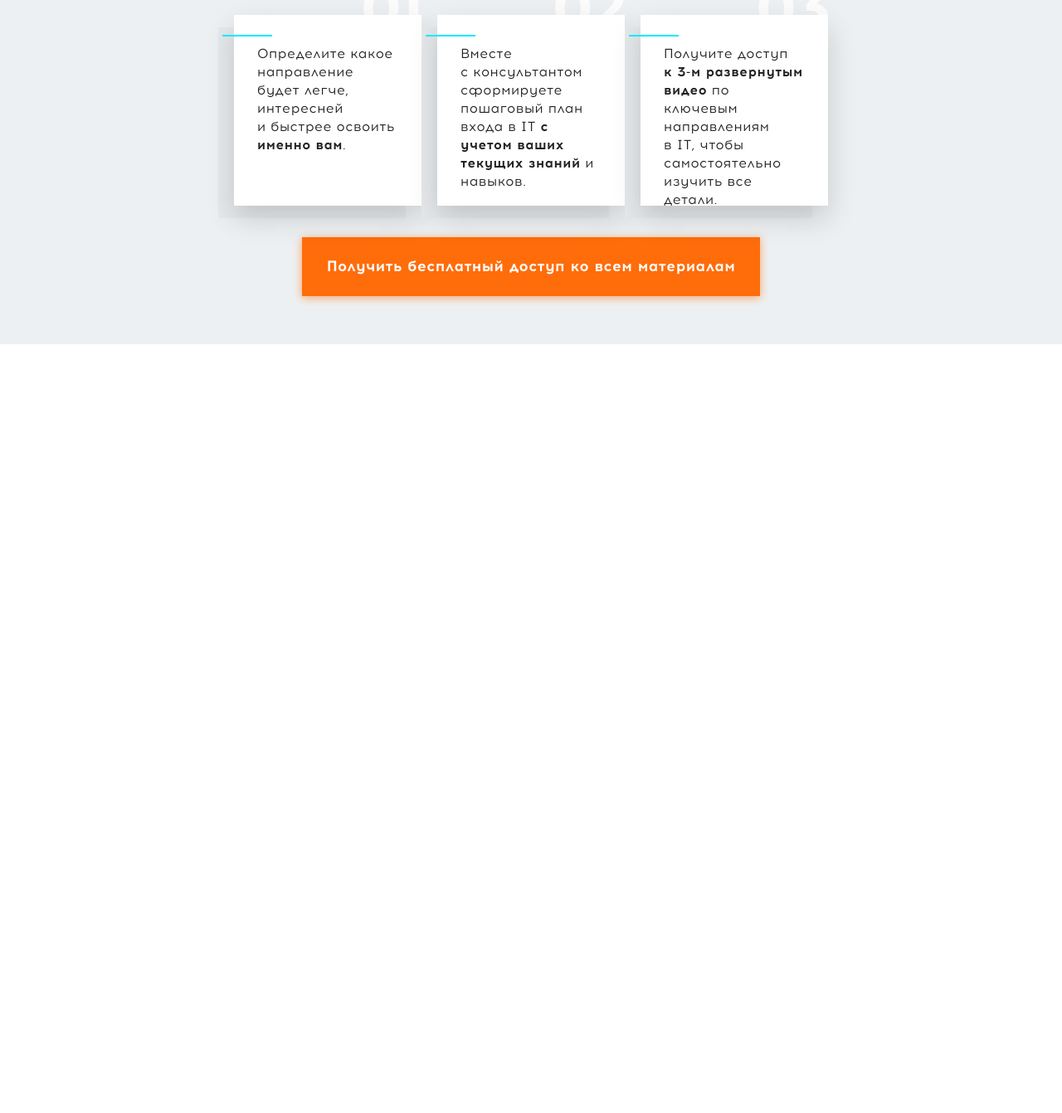
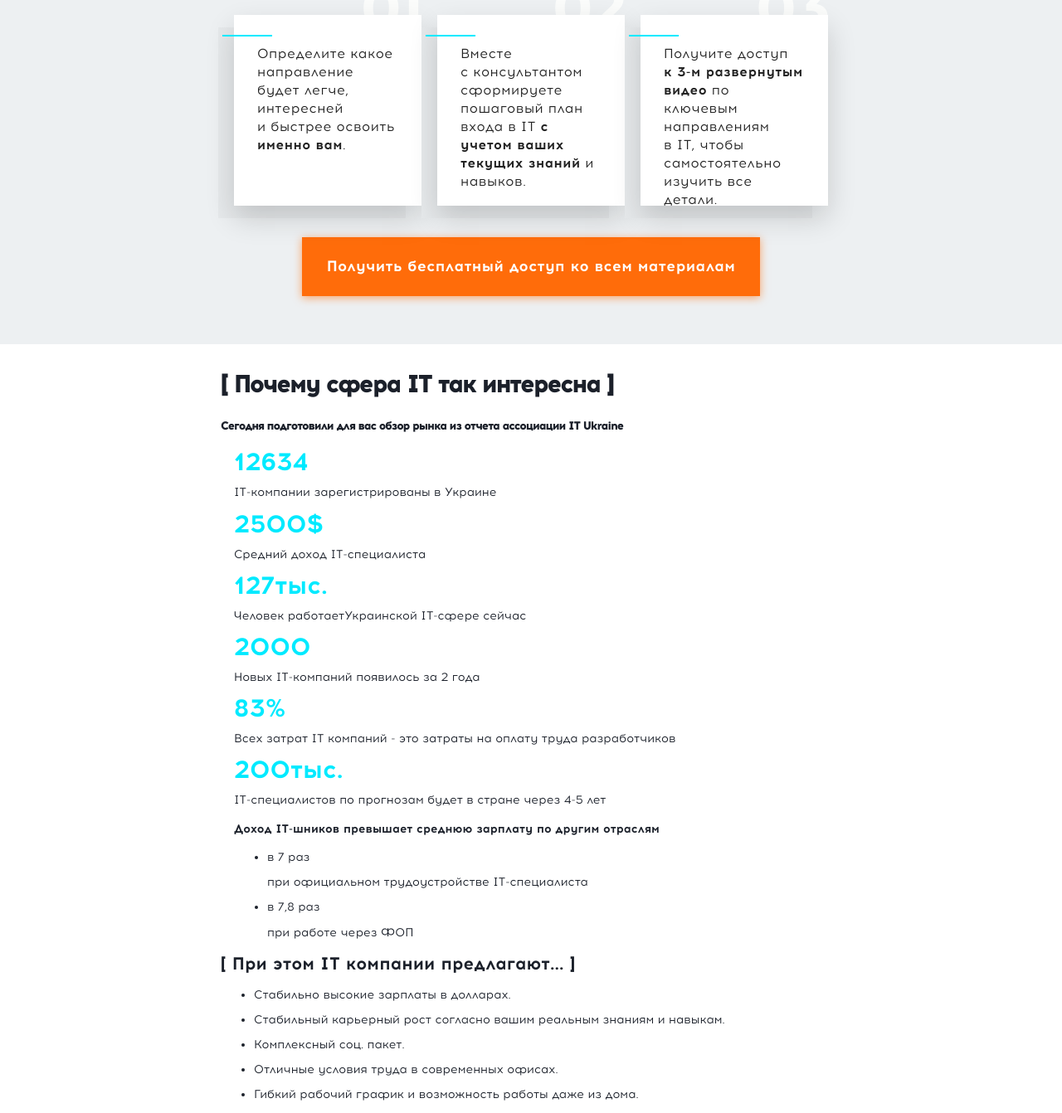
Before and after one commit to tanya-melnyk/team-2-project, a website: page src/index.html in a window 1280 px wide. Shown: the part 1629-2971 px from the top of the page at 83% size. Before the commit the page ends 2044 px from the top, so only its background shows below. Drawn offline with nearby package versions, Linux system fonts and the light colour scheme; files that its build step writes are made by us from their sources; files whose address does not match are found by name.

Commit message:
added html structure for section-three

```diff
--- a/src/html/section-one.html
+++ b/src/html/section-one.html
@@ -4,7 +4,7 @@
     </h2>
     <ul class="section-one__list">
       <li class="section-one__item">
-        Что из себя представляет IT-сфера в Украине <span class=section-one__item__line>на самом деле?</span>
+        Что из себя представляет IT-сфера в Украине <span class="section-one__item__line">на самом деле?</span>
       </li>
       <li class="section-one__item">
         Почему IT-сфера растет даже в кризис, а IT компании обеспечивают идеальные
--- /dev/null
+++ b/src/html/section-three.html
@@ -0,0 +1,127 @@
+<!-- SECTION THREE -->
+<section class="section-three">
+  <div class="section-three__wrapper container">
+    <!-- INFOGRAPHICS SECTION-->
+
+    <section class="infographics">
+      <!-- Infohraphics Section Title -->
+
+      <h2 class="infographics__title">
+        [ Почему сфера IT так интересна ]
+      </h2>
+
+      <!-- Infohraphics Overview Block -->
+
+      <div class="infographics__overview">
+        <h3 class="infographics__overview-subtitle">
+          Сегодня подготовили для вас обзор рынка из отчета ассоциации
+          <span class="section-three__new-line">IT Ukraine</span>
+        </h3>
+        <div class="infographics__inner">
+          <!-- Infohraphics Overview Block List -->
+
+          <ul class="infographics__overview-list">
+            <li class="infographics__overview-item">
+              <span class="infographics__overview-number">12634</span>
+              <p class="infographics__overview-info">
+                IT-компании зарегистрированы в Украине
+              </p>
+            </li>
+            <li class="infographics__overview-item">
+              <span class="infographics__overview-number">2500$</span>
+              <p class="infographics__overview-info">
+                Средний доход IT-специалиста
+              </p>
+            </li>
+            <li class="infographics__overview-item">
+              <span class="infographics__overview-number">127тыс.</span>
+              <p class="infographics__overview-info">
+                Человек работаетУкраинской IT-сфере сейчас
+              </p>
+            </li>
+            <li class="infographics__overview-item">
+              <span class="infographics__overview-number">2000</span>
+              <p class="infographics__overview-info">
+                Новых IT-компаний появилось за 2 года
+              </p>
+            </li>
+            <li class="infographics__overview-item">
+              <span class="infographics__overview-number">83%</span>
+              <p class="infographics__overview-info">
+                Всех затрат IT компаний - это затраты на оплату труда
+                разработчиков
+              </p>
+            </li>
+            <li class="infographics__overview-item">
+              <span class="infographics__overview-number">200тыс.</span>
+              <p class="infographics__overview-info">
+                IT-специалистов по прогнозам будет в стране через 4-5 лет
+              </p>
+            </li>
+          </ul>
+
+          <!-- Infohraphics Overview Income Block -->
+
+          <div class="infographics__income">
+            <h4 class="infographics__income-subtitle">
+              Доход IT-шников превышает среднюю зарплату по другим отраслям
+            </h4>
+
+            <!-- Infohraphics Overview Income Block List -->
+
+            <ul class="infographics__income-list">
+              <li class="infographics__income-item">
+                <span class="infographics__income-number">в 7 раз</span>
+                <p class="infographics__income-info">
+                  при официальном трудоустройстве IT-специалиста
+                </p>
+              </li>
+              <li class="infographics__income-item">
+                <span class="infographics__income-number">в 7,8 раз</span>
+                <p class="infographics__income-info">при работе через ФОП</p>
+              </li>
+            </ul>
+          </div>
+        </div>
+      </div>
+    </section>
+
+    <!-- OFFERS SECTION -->
+
+    <section class="offers">
+      <!-- Offers Section Title -->
+
+      <h2 class="offers__title">
+        [ При этом IT компании предлагают... ]
+      </h2>
+
+      <!-- Offers Section List -->
+
+      <ul class="offers__list">
+        <li class="offers__list-item">
+          <p class="offers__item-info">
+            Стабильно высокие зарплаты в долларах.
+          </p>
+        </li>
+        <li class="offers__list-item">
+          <p class="offers__item-info">
+            Стабильный карьерный рост согласно вашим реальным знаниям и навыкам.
+          </p>
+        </li>
+        <li class="offers__list-item">
+          <p class="offers__item-info">Комплексный соц. пакет.</p>
+        </li>
+        <li class="offers__list-item">
+          <p class="offers__item-info">
+            Отличные условия труда в современных офисах.
+          </p>
+        </li>
+        <li class="offers__list-item">
+          <p class="offers__item-info">
+            Гибкий рабочий график и возможность работы даже из дома.
+          </p>
+        </li>
+      </ul>
+    </section>
+  </div>
+</section>
--- /dev/null
+++ b/src/sass/components/_section-three.scss
@@ -0,0 +1,57 @@
+// SECTION THREE
+.section-three {
+  color: $secondary-dark-text;
+}
+
+.section-three__wrapper {
+  padding-top: 28px;
+}
+
+// INFOGRAPHICS SECTION
+
+// Infohraphics Section Title
+
+.infographics__title {
+  @extend %section-title;
+  margin: 0;
+  padding-right: 42px;
+}
+
+// Infohraphics Overview Block
+
+.infographics__overview {
+  padding-top: 21px;
+}
+
+.infographics__overview-subtitle {
+  @include font-settings(0.875rem, 1.429);
+  margin: 0 0 18px;
+  font-weight: 800;
+  letter-spacing: -0.08em;
+}
+
+// new line hack
+
+.section-three__new-line {
+  display: block;
+
+  @media (min-width: $medium-screen-width) {
+    display: inline;
+  }
+}
+
+.infographics__inner {
+  padding-left: 16px;
+}
+
+// Infohraphics Overview Block List
+
+.infographics__overview-list {
+  @extend %list;
+}
+
+.infographics__overview-number {
+  @include font-settings(1.875rem, 1);
+  font-weight: bold;
+  color: $secondary-accent-color;
+}
--- a/src/sass/styles.scss
+++ b/src/sass/styles.scss
@@ -40,7 +40,7 @@
 @import './components/header/application-form';
 @import './components/section-one';
 @import './components/section-two';
-// @import './components/section-three';
+@import './components/section-three';
 // @import './components/section-four';
 // @import './components/section-five';
 // @import './components/footer';
```
Also changed, not shown: src/index.html (+2 -2 lines), src/images/section-three/map.png (added).
